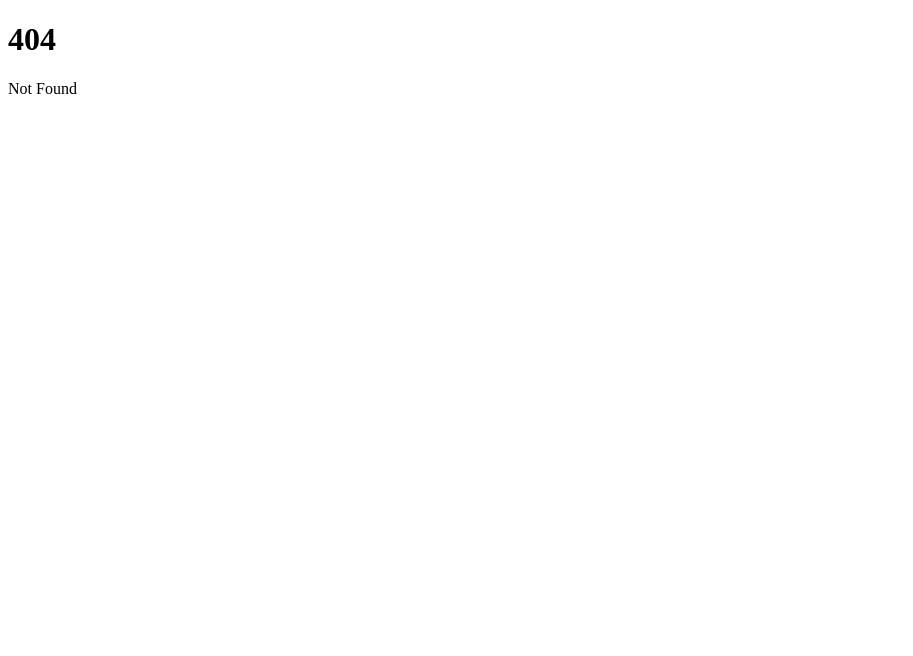
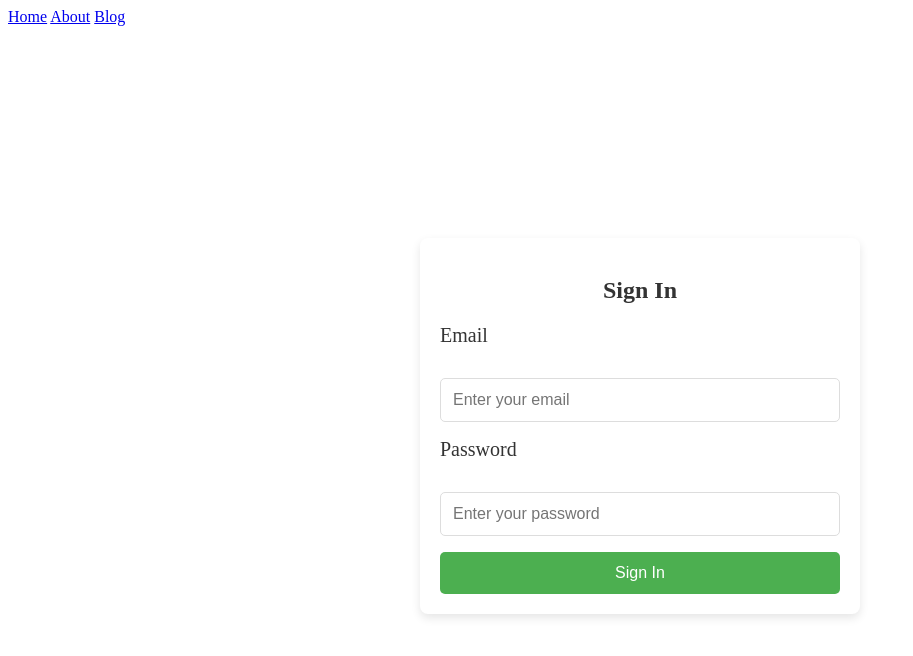
Before and after one commit to Millionaiyer/svelte-sveltekit, a SvelteKit app: page /login in a window 1280 px wide. Before the commit this address had no page. Shown: the top 656 px of the page, without its empty margins (0-913 px from the left). Built offline with nearby package versions, Linux system fonts and the light colour scheme.

Commit message:
feat: :sparkles: set up routing

```diff
--- /dev/null
+++ b/src/routes/(auth)/login/+page.server.ts
@@ -0,0 +1,12 @@
+// import type { Action } from "@sveltejs/kit"
+import type { Actions } from './$types';
+
+export const actions = {
+	login: async ({ cookies, request }) => {
+		const data = await request.formData();
+		const username = data.get('email');
+		const password = data.get('password');
+
+		console.log(username, password, 'credentials');
+	}
+} satisfies Actions;
--- /dev/null
+++ b/src/routes/(auth)/login/+page.svelte
@@ -0,0 +1,91 @@
+<script>
+</script>
+
+<div class="container">
+	<div class="form-container">
+		<h2>Sign In</h2>
+		<form action="?/login" method="POST" class="form-action">
+			<label for="email" style="font-size: 20px;">Email</label>
+			<input id="email" name="email" type="email" required placeholder="Enter your email" />
+
+			<label for="password" style="font-size: 20px;">Password</label>
+			<input
+				id="password"
+				name="password"
+				type="password"
+				required
+				placeholder="Enter your password"
+			/>
+
+			<button type="submit">Sign In</button>
+		</form>
+	</div>
+</div>
+
+<style>
+	.form-action {
+		display: flex;
+		flex-direction: column;
+		gap: 1rem;
+	}
+
+	.container {
+		display: flex;
+		height: 100vh;
+		justify-content: center;
+		align-items: center;
+	}
+	.form-container {
+		background-color: #fff;
+		padding: 20px;
+		border-radius: 8px;
+		box-shadow: 0 4px 10px rgba(0, 0, 0, 0.1);
+		width: 100%;
+		max-width: 400px;
+	}
+
+	h2 {
+		text-align: center;
+		margin-bottom: 20px;
+		color: #333;
+	}
+
+	label {
+		display: block;
+		margin-bottom: 10px;
+		font-size: 14px;
+		color: #333;
+	}
+
+	input {
+		width: 100%;
+		padding: 12px;
+		margin-top: 5px;
+		border: 1px solid #ddd;
+		border-radius: 5px;
+		font-size: 16px;
+		box-sizing: border-box;
+		transition: border-color 0.3s ease;
+	}
+
+	input:focus {
+		border-color: #4caf50;
+		outline: none;
+	}
+
+	button {
+		width: 100%;
+		padding: 12px;
+		background-color: #4caf50;
+		color: #fff;
+		border: none;
+		border-radius: 5px;
+		font-size: 16px;
+		cursor: pointer;
+		transition: background-color 0.3s ease;
+	}
+
+	button:hover {
+		background-color: #45a049;
+	}
+</style>
--- /dev/null
+++ b/src/routes/+layout.svelte
@@ -0,0 +1,11 @@
+<script lang="ts">
+	let { children } = $props();
+</script>
+
+<nav class="flex gap-10">
+	<a href="/">Home</a>
+	<a href="/about">About</a>
+	<a href="/blog">Blog</a>
+</nav>
+
+{@render children()}
--- a/src/routes/+page.svelte
+++ b/src/routes/+page.svelte
@@ -6,3 +6,6 @@
 <h1>Effect</h1>
 <!-- <Effect /> -->
 <Counter />
+
+<h1>Hello and welcome to my site!</h1>
+<a href="/about">About my site</a>
--- /dev/null
+++ b/src/routes/about/+page.svelte
@@ -0,0 +1,3 @@
+<h1>About this site</h1>
+<p>TODO...</p>
+<a href="/">Home</a>
--- /dev/null
+++ b/src/routes/blog/+page.svelte
@@ -0,0 +1 @@
+<h1>It's a blog page</h1>
--- /dev/null
+++ b/src/routes/blog/[slug]/+error.svelte
@@ -0,0 +1,5 @@
+<script lang="ts">
+	import { page } from '$app/state';
+</script>
+
+<h1>{page?.status}: {page?.error?.message}</h1>
```
Also changed, not shown: src/routes/blog/[slug]/+page.server.ts (added, +13 -0 lines), src/routes/blog/[slug]/+page.svelte (added, +15 -0 lines), src/routes/blog/[slug]/+page.ts (added, +13 -0 lines).
